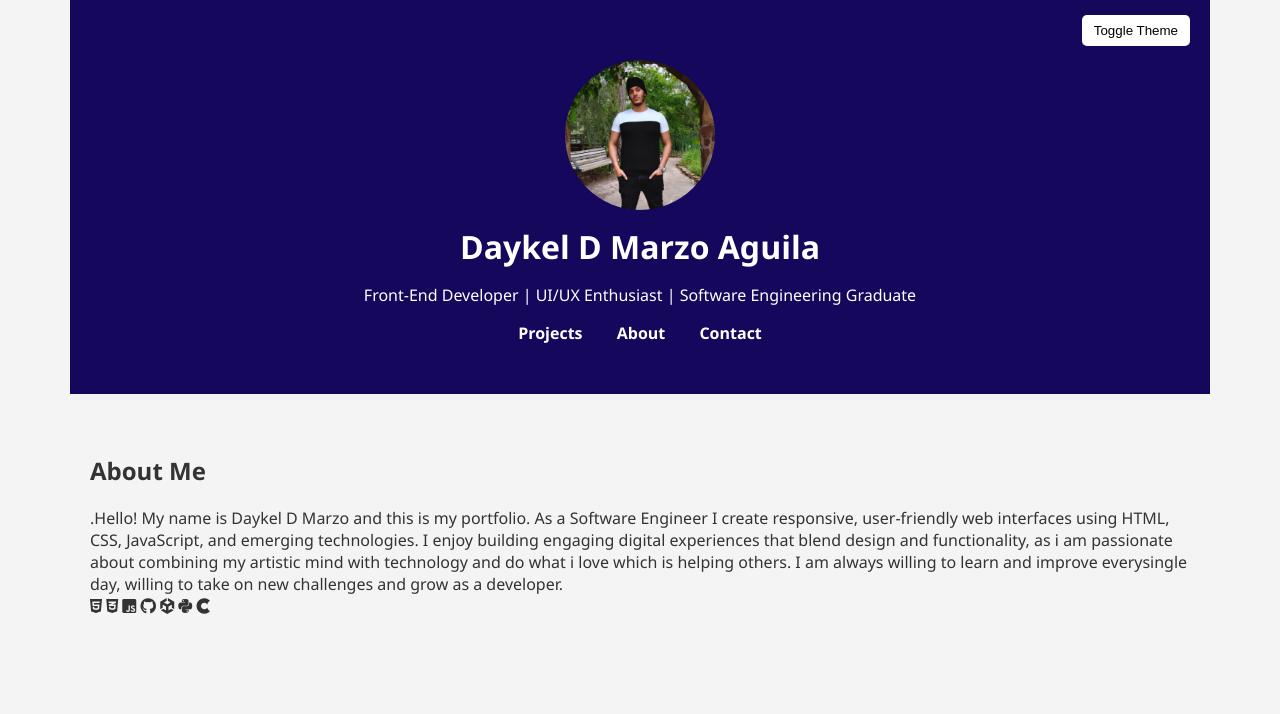
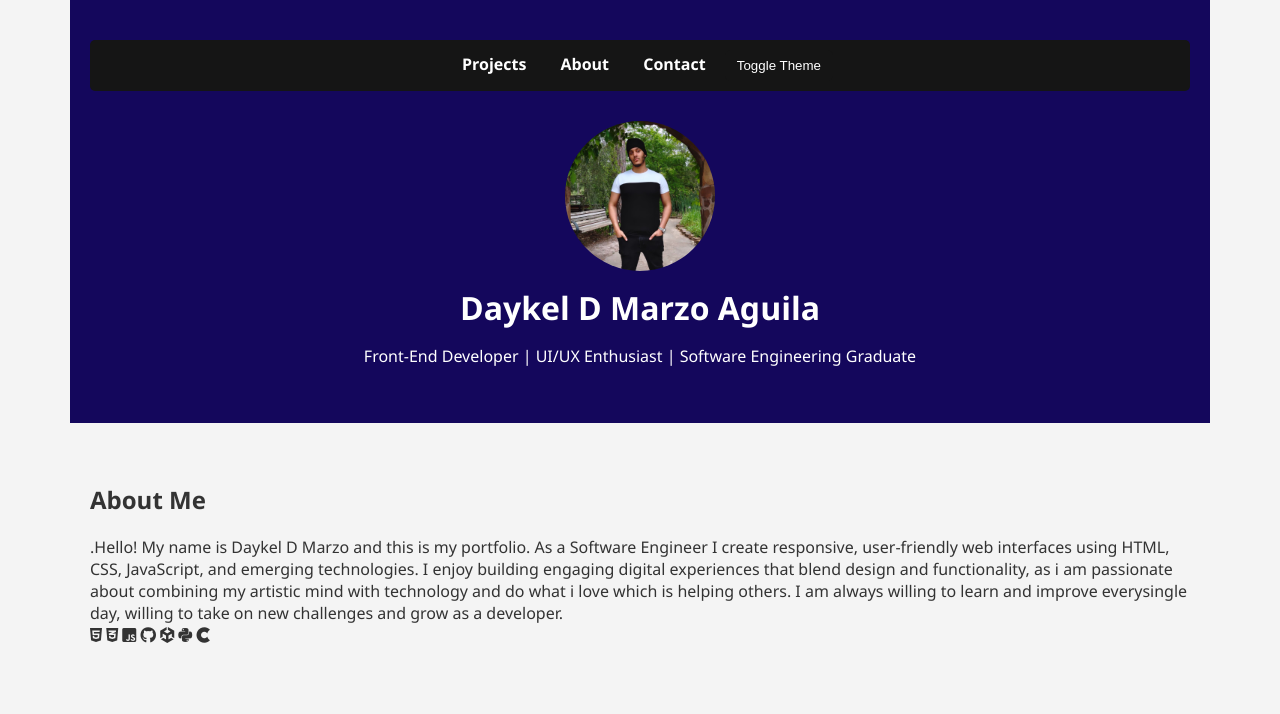
Before and after one commit to Yeyolive/Portfolio-, a plain HTML site: page index.html in a window 1280 px wide. Shown: the top 714 px of the page. Drawn offline with Linux system fonts and the light colour scheme.

Commit message:
edited toggle button

```diff
--- a/css/style.css
+++ b/css/style.css
@@ -56,13 +56,17 @@ nav a {
 
 nav {
     margin-bottom: 10px;
+    background-color: rgb(21, 21, 21);
+    padding: 10px;
+    border-radius: 5px;
 }
 
 .toggle-button {
-    position: absolute;
+    position: right;
     top: 15px;
     right: 20px;
-    background: #fff;
+    background: rgb(21, 21, 21);
+    color: white;
     border: none;
     padding: 8px 12px;
     cursor: pointer;
--- a/index.html
+++ b/index.html
@@ -12,15 +12,18 @@
 <body>
 
 <header>
-    <button class="toggle-button" onclick="toggleMode()">Toggle Theme</button>
+     <nav>
+        <a href="#projects">Projects</a>
+        <a href="#about">About</a>
+        <a href="#contact">Contact</a>
+         <button class="toggle-button" onclick="toggleMode()">Toggle Theme</button>
+    </nav>
+
+
     <img src="./images/daykel.jpg" alt="Daykel D Marzo Aguila" />
     <h1>Daykel D Marzo Aguila</h1>
     <p>Front-End Developer | UI/UX Enthusiast | Software Engineering Graduate</p>
-    <nav>
-        <a href="#projects">Projects</a>
-        <a href="#about">About</a>
-        <a href="#contact">Contact</a>
-    </nav>
+
 </header>
 
 <section id="about">
```
